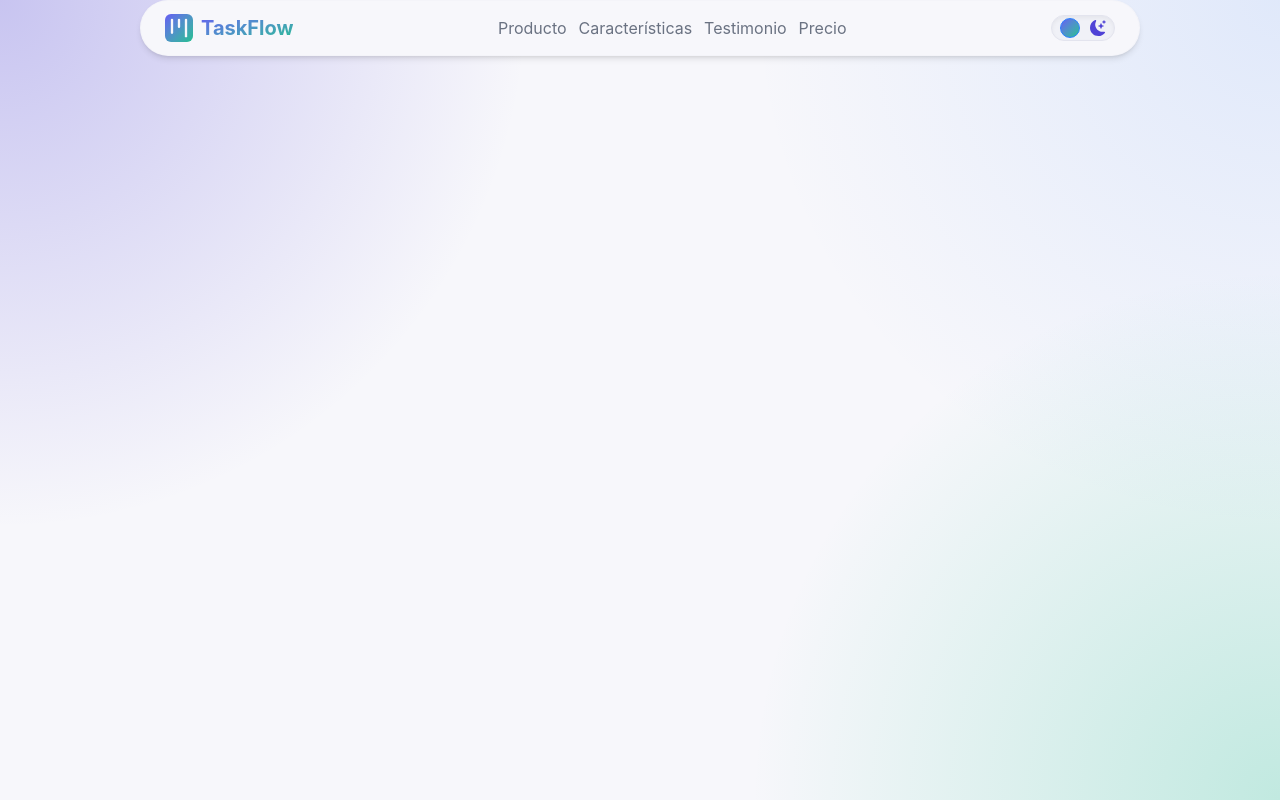
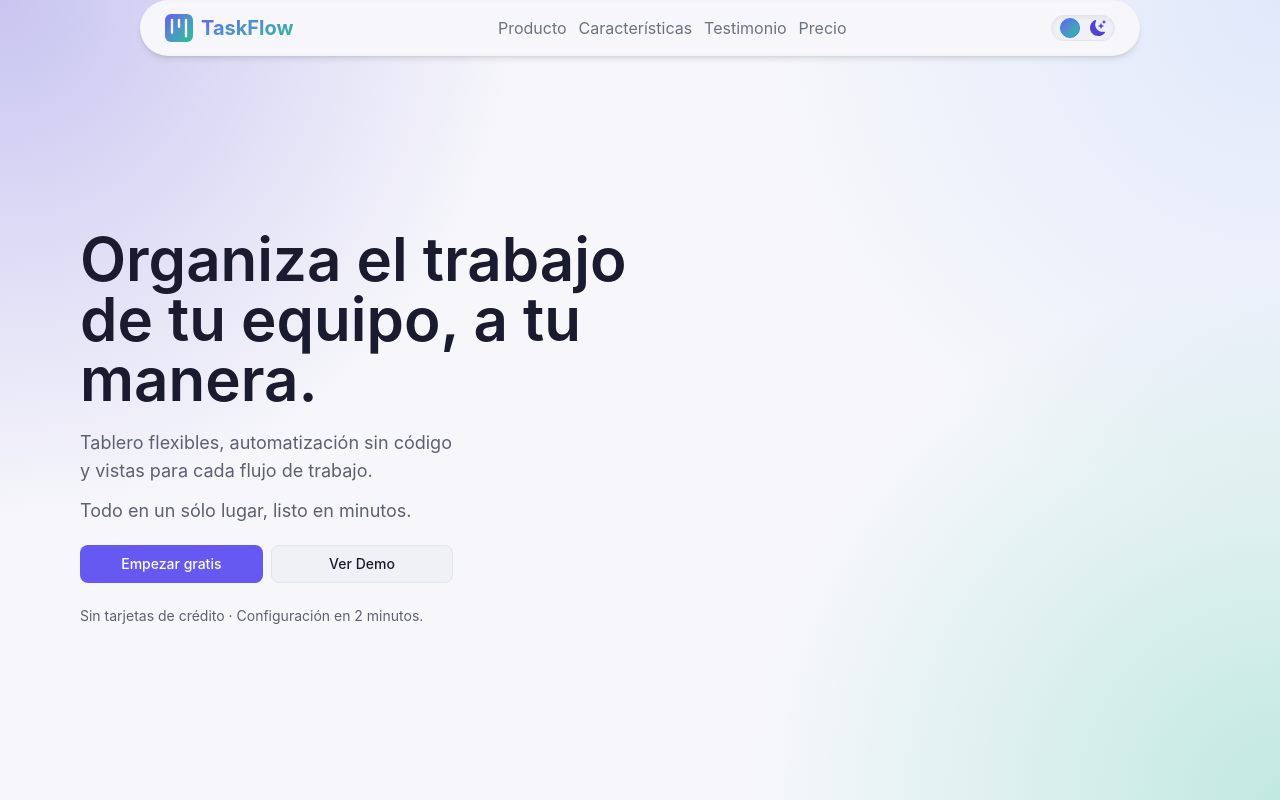
Before and after one commit to oscar84-spec/Kanban, a React (Vite) app: page / in a window 1280 px wide. Built offline with nearby package versions, Linux system fonts and the light colour scheme.

Commit message:
[Hero] <feature> Agregando primera parte de la hero section

```diff
--- a/package.json
+++ b/package.json
@@ -16,6 +16,7 @@
     "react-dom": "^19.2.8",
     "react-icons": "^5.7.0",
     "react-router-dom": "^7.18.2",
+    "tailwind-merge": "^3.6.0",
     "tailwindcss": "^4.3.3",
     "zustand": "^5.0.15"
   },
--- /dev/null
+++ b/src/components/Button/Button.tsx
@@ -0,0 +1,36 @@
+import { twMerge } from "tailwind-merge";
+import type { ButtonProps } from "./button.types";
+
+const baseClass =
+  "inline-flex items-center justify-center gap-2 rounded-lg px-4 py-2 text-sm font-medium cursor-pointer transition-colors duration-200 ease-in-out outline-none focus-visible:ring-2 focus-visible:ring-offset-2 ring-offset-background dark:ring-offset-background-dark disabled:opacity-50 disabled:cursor-not-allowed";
+
+const Button = ({
+  variant = "default",
+  children,
+  className,
+  ...props
+}: ButtonProps) => {
+  const buttonVariantClass = () => {
+    switch (variant) {
+      case "primary":
+        return "bg-primary text-white hover:bg-primary-dark focus-visible:ring-primary dark:bg-primary-dark-mode dark:text-white dark:hover:bg-primary-dark-dark dark:focus-visible:ring-primary-dark-mode";
+
+      case "secondary":
+        return "bg-accent text-white hover:brightness-90 focus-visible:ring-accent dark:bg-accent-dark dark:text-background-dark dark:hover:brightness-90 dark:focus-visible:ring-accent-dark";
+
+      default:
+        return "bg-superficie-alterna text-text-primary border border-border hover:bg-border focus-visible:ring-text-secondary dark:bg-superficie-alterna-dark dark:text-text-dark dark:border-bordes-dark dark:hover:bg-bordes-dark dark:focus-visible:ring-text-secundario-dark";
+    }
+  };
+
+  return (
+    <button
+      {...props}
+      className={twMerge(baseClass, buttonVariantClass(), className)}
+    >
+      {children}
+    </button>
+  );
+};
+
+export default Button;
--- /dev/null
+++ b/src/components/Button/button.types.ts
@@ -0,0 +1,7 @@
+import type { ButtonHTMLAttributes } from "react";
+
+type typeButton = "default" | "primary" | "secondary";
+
+export interface ButtonProps extends ButtonHTMLAttributes<HTMLButtonElement> {
+  variant?: typeButton;
+}
--- a/src/pages/Home/Hero.tsx
+++ b/src/pages/Home/Hero.tsx
@@ -1,6 +1,7 @@
 import Header from "@components/Header/Header.tsx";
 import { useState } from "react";
 import Sidebar from "@components/Sidebar/Sidebar.tsx";
+import Button from "@/components/Button/Button";
 
 function Hero() {
   //Estado para abri el menu en la version mobile
@@ -16,6 +17,41 @@ function Hero() {
     >
       <Header openSidebar={openSidebar} setOpenSidebar={setOpenSidebar} />
       <Sidebar openSidebar={openSidebar} />
+
+      <div className="px-5 lg:w-full lg:h-[calc(100vh-56px)] lg:flex lg:items-center xl:px-20">
+        <div className=" mt-10 lg:w-1/2 lg:mt-0">
+          <h1 className="text-3xl font-semibold text-text-primary dark:text-text-dark md:text-5xl xl:text-6xl">
+            Organiza el trabajo de tu equipo, a tu manera.
+          </h1>
+
+          <div className="mt-5 flex flex-col gap-3 md:w-2/3">
+            <p className="text-lg text-text-secondary dark:text-text-secundario-dark">
+              Tablero flexibles, automatización sin código y vistas para cada
+              flujo de trabajo.
+            </p>
+            <p className="text-lg text-text-secondary dark:text-text-secundario-dark">
+              Todo en un sólo lugar, listo en minutos.
+            </p>
+          </div>
+
+          {/* Botones */}
+          <div className="w-full flex flex-col gap-2 mt-5 md:w-2/3 md:flex-row">
+            <Button type="button" variant="primary" className="w-full md:w-1/2">
+              Empezar gratis
+            </Button>
+
+            <Button type="button" className="md:w-1/2">
+              Ver Demo
+            </Button>
+          </div>
+
+          <div className="mt-5">
+            <span className="text-sm text-text-secondary dark:text-text-secundario-dark">
+              Sin tarjetas de crédito &middot; Configuración en 2 minutos.
+            </span>
+          </div>
+        </div>
+      </div>
     </section>
   );
 }
```
Also changed, not shown: 1 other file (tests, documents, lock files or other folders).
